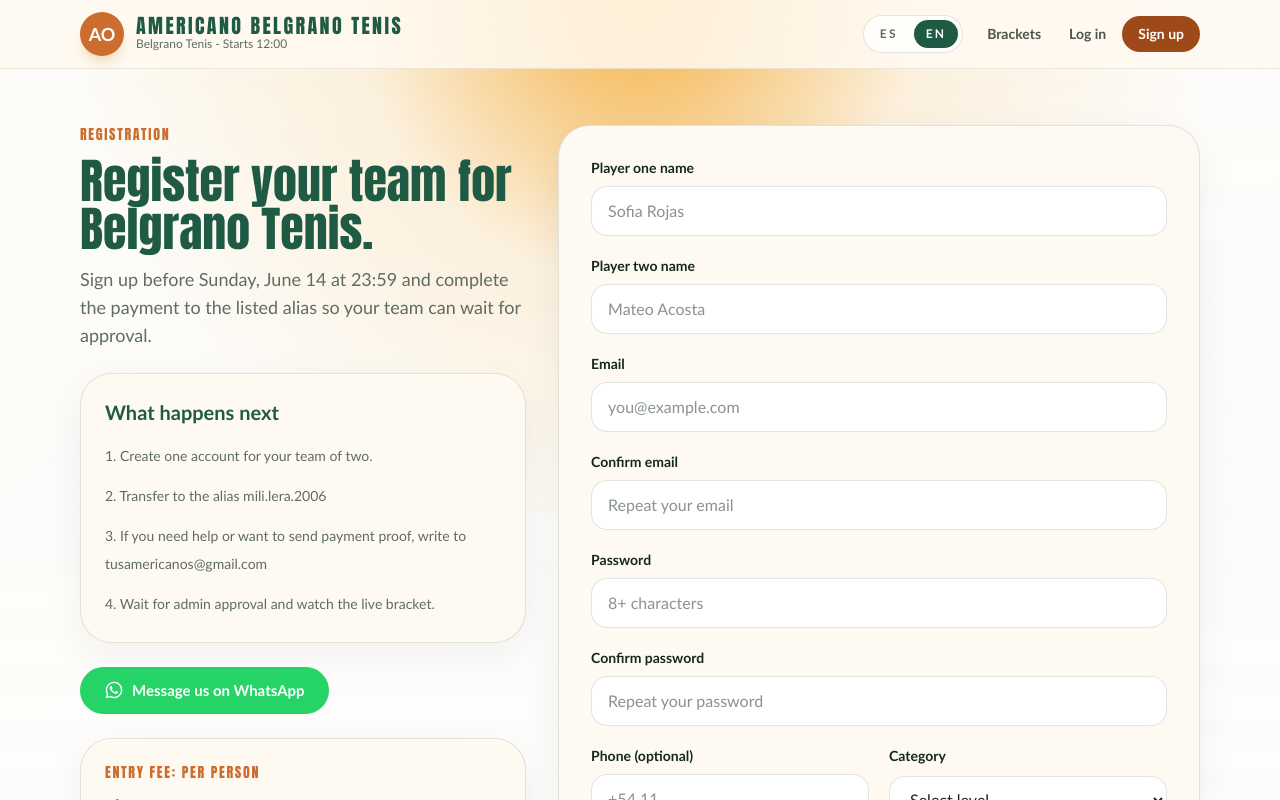
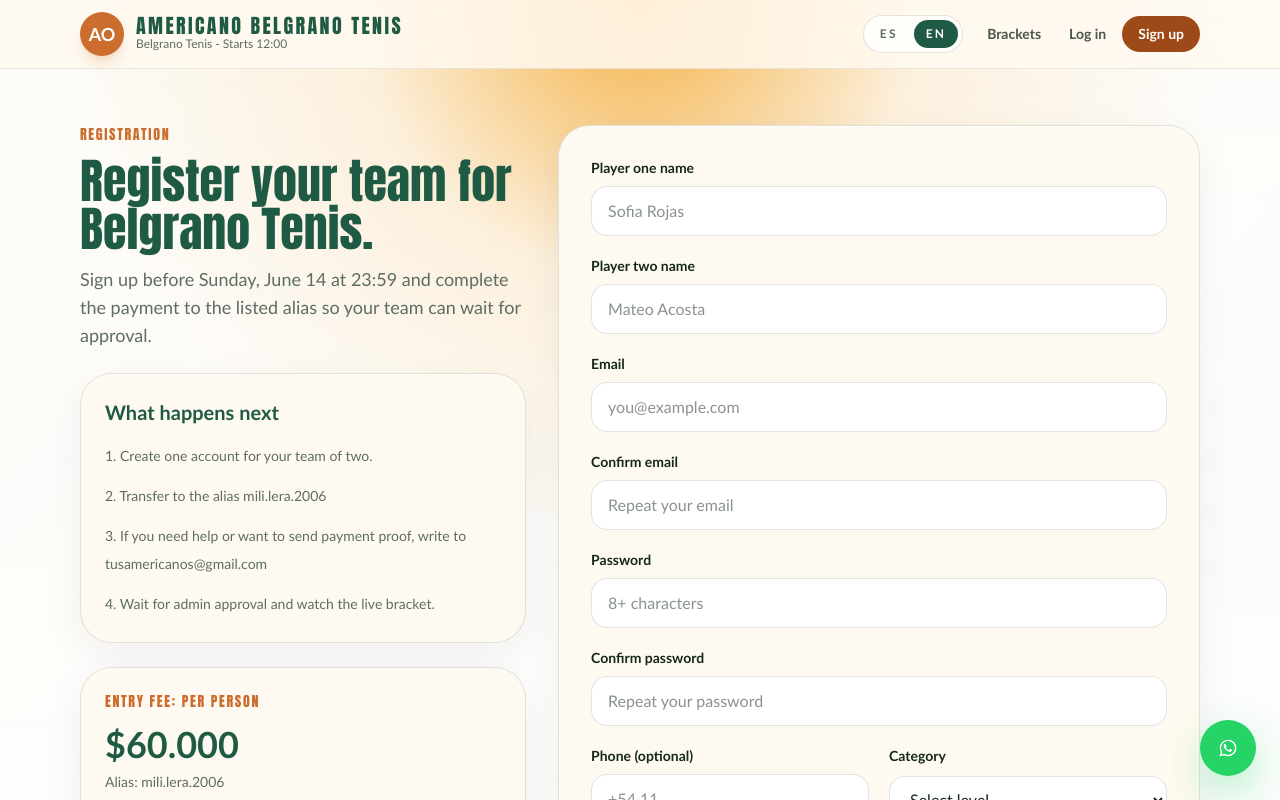
Before and after one commit to lolo-pb/Americano-web, a Next.js app: page /en/sign-up in a window 1280 px wide. Shown: the top 800 px of the page. Built offline with nearby package versions, Linux system fonts and the light colour scheme; no server answers.

Commit message:
bottom right whatsapp button

```diff
--- a/src/app/[locale]/sign-up/page.tsx
+++ b/src/app/[locale]/sign-up/page.tsx
@@ -20,6 +20,7 @@ export default async function SignUpPage({
   }
 
   return (
+    <>
       <div className="page-shell grid gap-7 py-8 sm:gap-8 sm:py-14 lg:grid-cols-[0.82fr_1.18fr]">
         <div className="space-y-6">
           <SectionHeading
@@ -40,11 +41,6 @@ export default async function SignUpPage({
               ))}
             </ol>
           </div>
-        <WhatsAppButton
-          phoneNumber={whatsappNumber}
-          label={dictionary.signUp.whatsappHelpAction}
-          className="inline-flex w-full items-center justify-center gap-2 rounded-full bg-[#25D366] px-6 py-3 text-center font-semibold text-white hover:bg-[#1fb759] sm:w-auto"
-        />
           <div className="card rounded-[1.6rem] p-4 sm:rounded-[2rem] sm:p-6">
             <p className="eyebrow text-sm text-accent">{dictionary.signUp.priceTitle}</p>
             <p className="mt-3 text-3xl font-extrabold text-forest sm:text-4xl">
@@ -70,5 +66,15 @@ export default async function SignUpPage({
           locale={locale}
         />
       </div>
+
+      <div className="fixed bottom-4 right-4 z-30 sm:bottom-6 sm:right-6">
+        <WhatsAppButton
+          phoneNumber={whatsappNumber}
+          label={dictionary.signUp.whatsappHelpAction}
+          className="inline-flex h-14 w-14 items-center justify-center rounded-full bg-[#25D366] text-white shadow-[0_16px_40px_rgba(37,211,102,0.32)] hover:bg-[#1fb759]"
+          labelClassName="sr-only"
+        />
+      </div>
+    </>
   );
 }
--- a/src/components/whatsapp-button.tsx
+++ b/src/components/whatsapp-button.tsx
@@ -3,6 +3,7 @@ type WhatsAppButtonProps = {
   label: string;
   className?: string;
   prefillText?: string;
+  labelClassName?: string;
 };
 
 function normalizeWhatsAppPhone(phoneNumber: string) {
@@ -25,6 +26,7 @@ export function WhatsAppButton({
   label,
   className,
   prefillText,
+  labelClassName,
 }: WhatsAppButtonProps) {
   return (
     <a
@@ -36,7 +38,7 @@ export function WhatsAppButton({
       <svg aria-hidden="true" viewBox="0 0 24 24" className="h-5 w-5 fill-current">
         <path d="M19.11 4.93A9.9 9.9 0 0 0 12.04 2C6.56 2 2.1 6.44 2.1 11.93c0 1.75.46 3.46 1.33 4.97L2 22l5.24-1.37a9.93 9.93 0 0 0 4.79 1.22h.01c5.48 0 9.94-4.44 9.94-9.93a9.87 9.87 0 0 0-2.87-6.99Zm-7.07 15.24h-.01a8.23 8.23 0 0 1-4.19-1.15l-.3-.18-3.11.81.83-3.03-.2-.31a8.2 8.2 0 0 1-1.27-4.38c0-4.54 3.7-8.23 8.25-8.23 2.2 0 4.27.85 5.82 2.4a8.16 8.16 0 0 1 2.41 5.83c0 4.54-3.7 8.24-8.23 8.24Zm4.51-6.17c-.25-.12-1.47-.72-1.7-.8-.23-.08-.4-.12-.57.12-.17.25-.65.8-.8.97-.15.17-.3.19-.55.06-.25-.12-1.07-.39-2.03-1.24a7.66 7.66 0 0 1-1.4-1.74c-.15-.25-.02-.38.11-.51.11-.11.25-.29.37-.43.12-.15.17-.25.25-.42.08-.17.04-.31-.02-.43-.06-.12-.57-1.37-.78-1.88-.2-.49-.41-.42-.57-.43h-.49c-.17 0-.43.06-.66.31-.23.25-.86.84-.86 2.05 0 1.21.88 2.39 1 2.55.12.17 1.73 2.64 4.18 3.7.58.25 1.04.4 1.4.52.59.19 1.13.16 1.56.1.48-.07 1.47-.6 1.67-1.18.21-.58.21-1.08.15-1.18-.06-.1-.23-.17-.48-.29Z" />
       </svg>
-      <span>{label}</span>
+      <span className={labelClassName}>{label}</span>
     </a>
   );
 }
```
Lines whose indentation alone changed are shown as unchanged.
